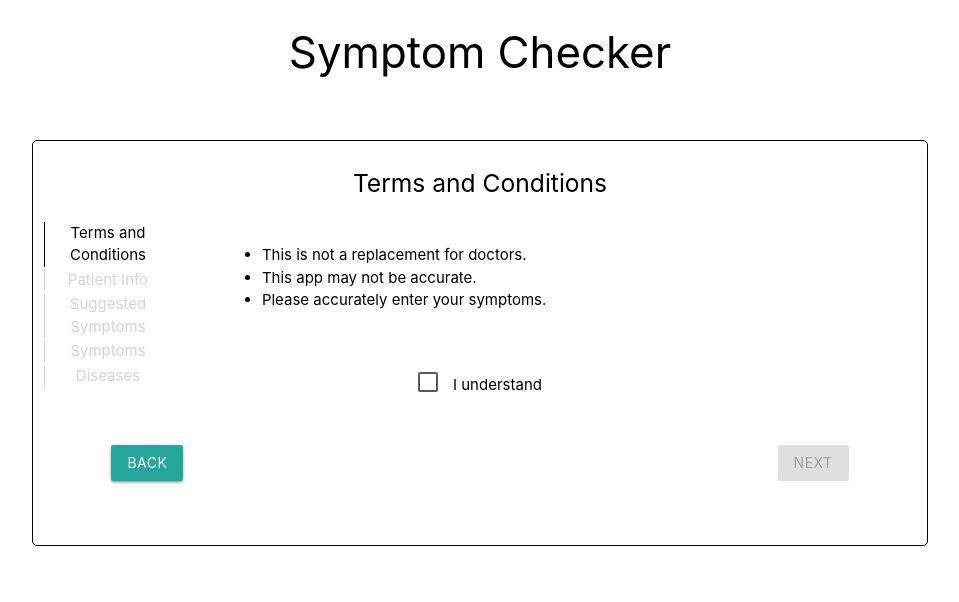
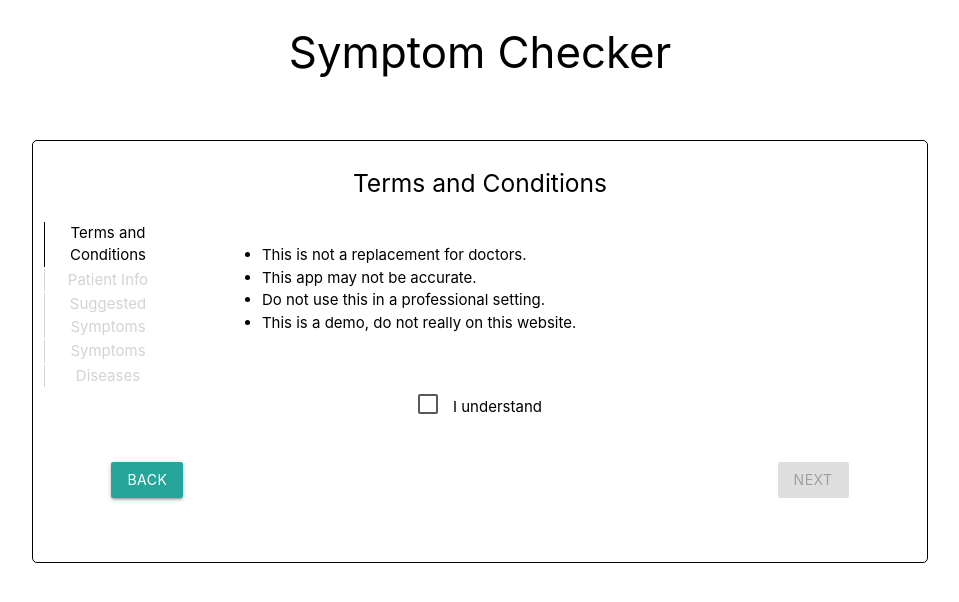
Before and after one commit to kethan1/AutoSymCheck, a Flask app: page / in a window 1280 px wide. Shown: the top 602 px of the page, without its empty margins (160-1119 px from the left). Run offline with Flask 2, Linux system fonts and the light colour scheme.

Commit message:
update terms and conditions

```diff
--- a/templates/home.html
+++ b/templates/home.html
@@ -72,7 +72,8 @@
                             <ul style="text-align: left; margin-left: 5%" class="browser-default">
                                 <li>This is not a replacement for doctors.</li>
                                 <li>This app may not be accurate.</li>
-                                <li>Please accurately enter your symptoms.</li>
+                                <li>Do not use this in a professional setting.</li>
+                                <li>This is a demo, do not really on this website.</li>
                             </ul>
                             <br>
                             <br>
```
